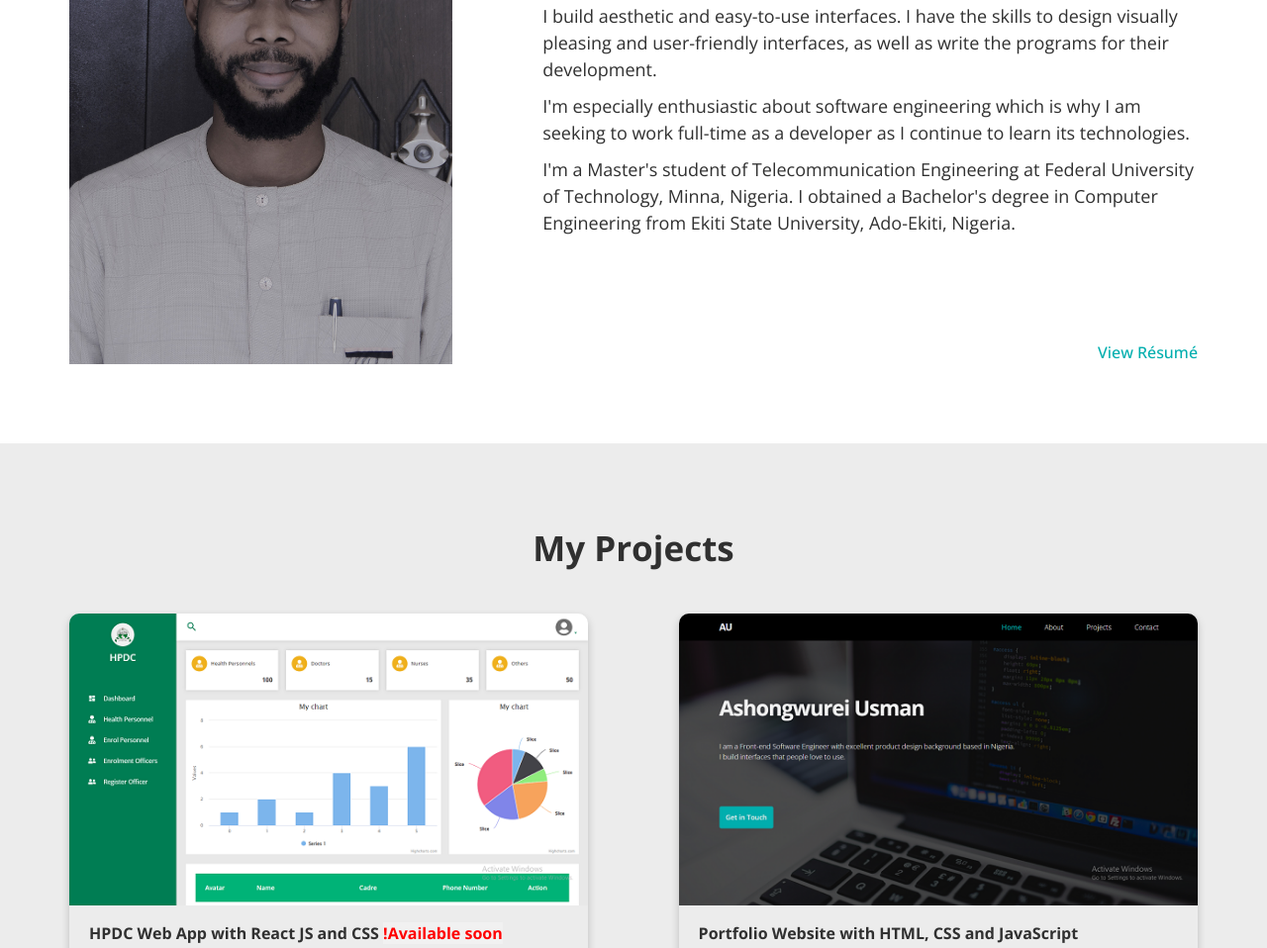
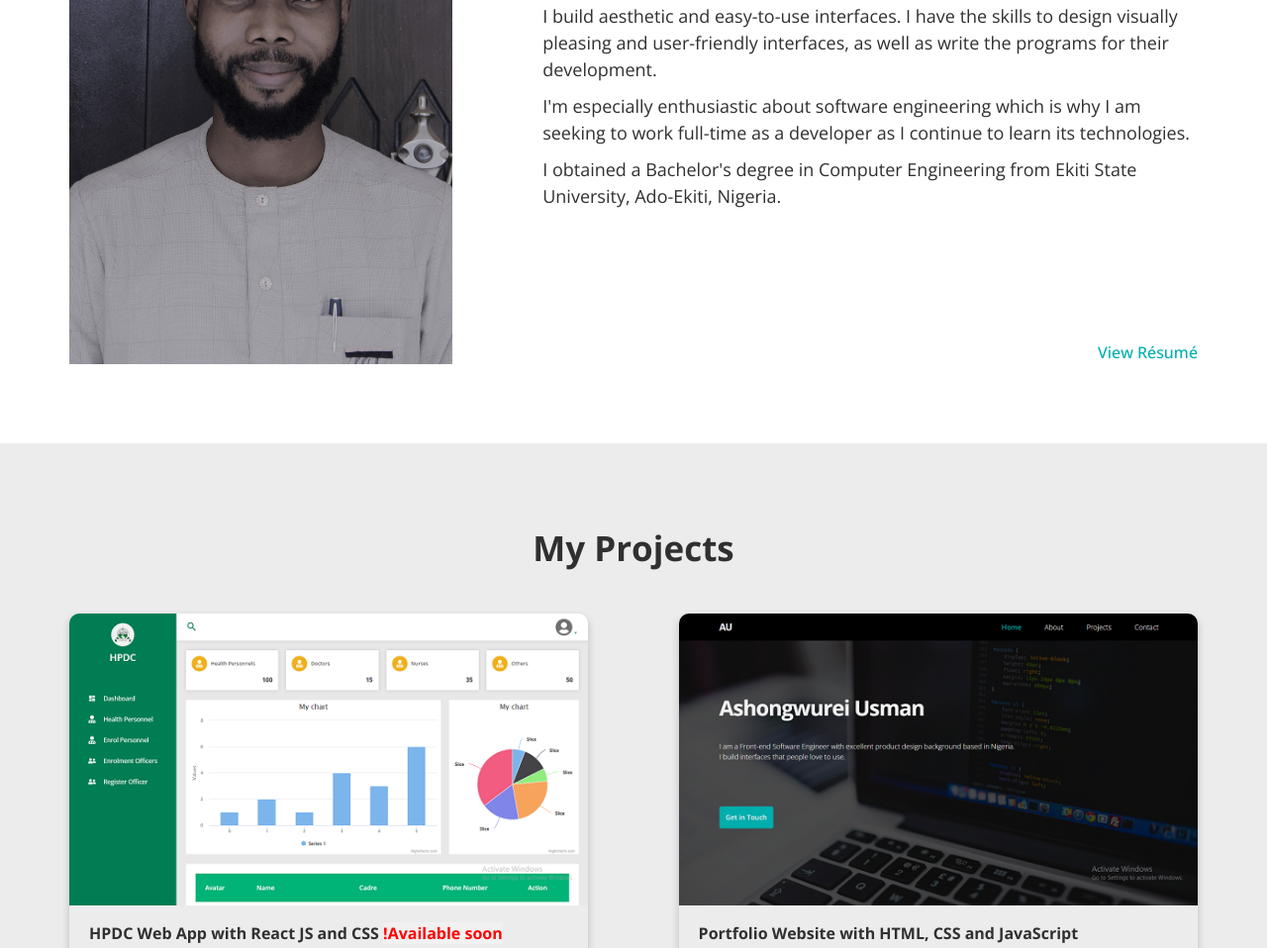
Before and after one commit to ashongwurei/ASHONGWUREI-USMAN, a plain HTML site: page index.html in a window 1280 px wide. Shown: the part 1028-1986 px from the top of the page at 99% size. Drawn offline with nearby package versions, Linux system fonts and the light colour scheme.

Commit message:
Updated Resume and About Me

```diff
--- a/index.html
+++ b/index.html
@@ -101,10 +101,8 @@
               learn its technologies.
             </p>
             <p>
-              I'm a Master's student of Telecommunication Engineering at Federal
-              University of Technology, Minna, Nigeria. I obtained a Bachelor's
-              degree in Computer Engineering from Ekiti State University,
-              Ado-Ekiti, Nigeria.
+              I obtained a Bachelor's degree in Computer Engineering from Ekiti
+              State University, Ado-Ekiti, Nigeria.
             </p>
           </div>
           <a
```
Also changed, not shown: 1 other file.
